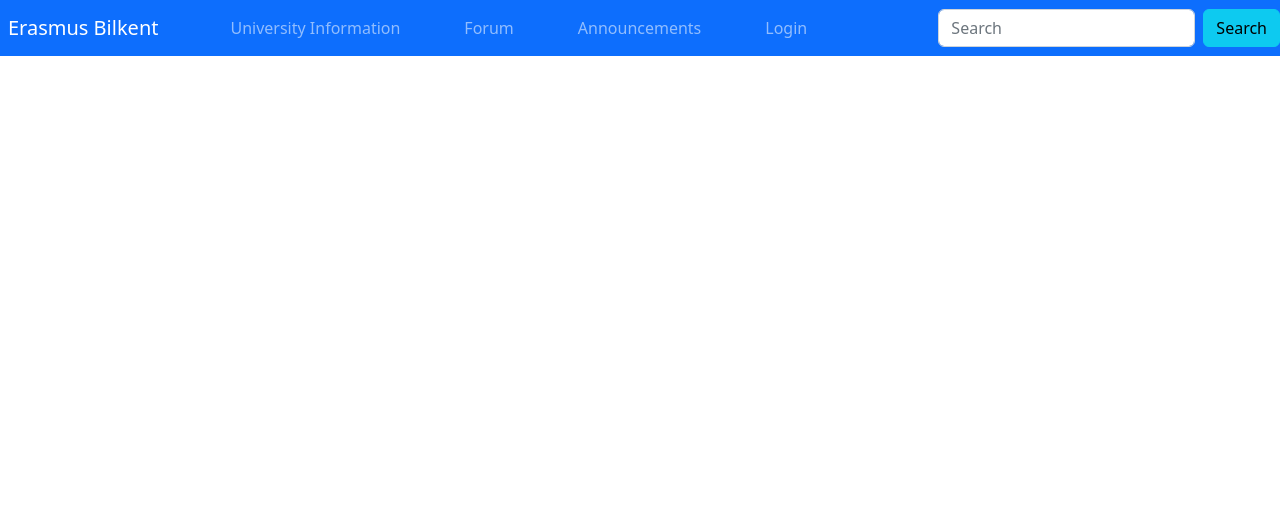
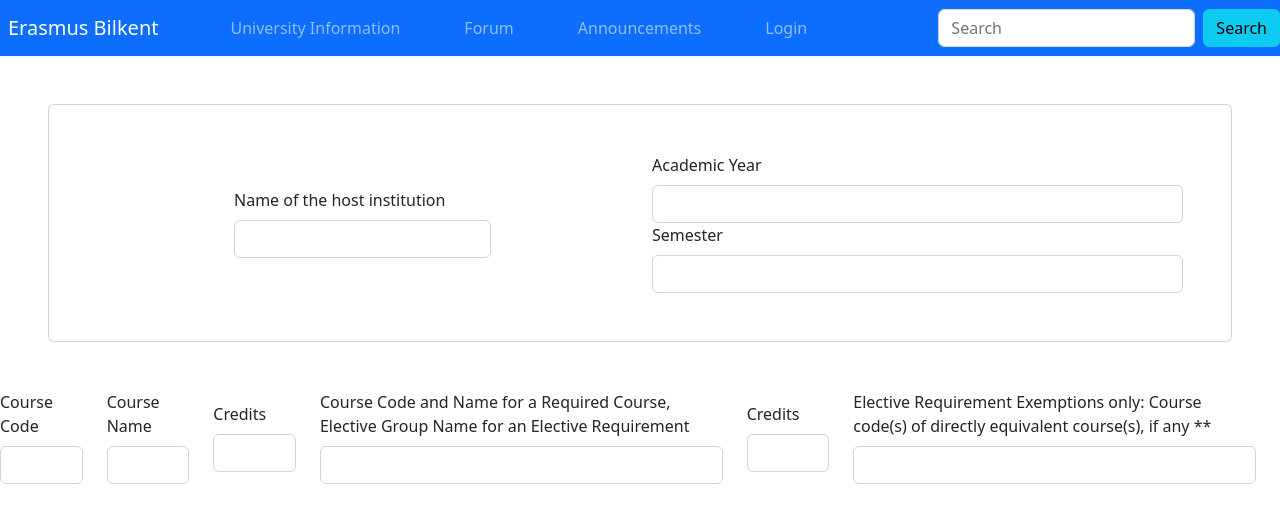
Before and after one commit to hasatsrnkn/Bilkent-CS-Exchange, a Next.js app in the folder csexchange/: page /student/preapproval/1 in a window 1280 px wide. Shown: the top 522 px of the page. Built offline with nearby package versions, Linux system fonts and the light colour scheme.

Commit message:
preapproval changed

```diff
--- /dev/null
+++ b/csexchange/components/Files/PreApproval/Courses.js
@@ -0,0 +1,51 @@
+import { Form, Container, Row, Card, Col } from "react-bootstrap";
+const Courses = (props) => {
+  return (
+    <Row>
+      <Col className="col-1 d-flex justify-content-center align-items-center">
+        <Form.Group>
+          <Form.Label>Course Code</Form.Label>
+          <Form.Control type="text"></Form.Control>
+        </Form.Group>
+      </Col>
+      <Col className="col-1 d-flex justify-content-center align-items-center">
+        <Form.Group>
+          <Form.Label>Course Name</Form.Label>
+          <Form.Control type="text"></Form.Control>
+        </Form.Group>
+      </Col>
+      <Col className="col-1 d-flex justify-content-center align-items-center">
+        <Form.Group>
+          <Form.Label>Credits</Form.Label>
+          <Form.Control type="text"></Form.Control>
+        </Form.Group>
+      </Col>
+      <Col className="col-4 d-flex justify-content-center align-items-center">
+        <Form.Group>
+          <Form.Label>
+            Course Code and Name for a Required Course, Elective Group Name for
+            an Elective Requirement
+          </Form.Label>
+          <Form.Control type="text"></Form.Control>
+        </Form.Group>
+      </Col>
+      <Col className="col-1 d-flex justify-content-center align-items-center">
+        <Form.Group>
+          <Form.Label>Credits</Form.Label>
+          <Form.Control type="text"></Form.Control>
+        </Form.Group>
+      </Col>
+      <Col className="col-4 d-flex justify-content-center align-items-center">
+        <Form.Group>
+          <Form.Label>
+            Elective Requirement Exemptions only: Course code(s) of directly
+            equivalent course(s), if any **
+          </Form.Label>
+          <Form.Control type="text"></Form.Control>
+        </Form.Group>
+      </Col>
+    </Row>
+  );
+};
+
+export default Courses;
--- /dev/null
+++ b/csexchange/components/Files/PreApproval/PreApprovalForm.js
@@ -0,0 +1,42 @@
+import { Form, Row, Col, Container, Card } from "react-bootstrap";
+import Courses from "./Courses";
+
+const PreApprovalForm = (props) => {
+  return (
+    <Container>
+      <Row>
+        <Form>
+          <Card className="p-5 m-5">
+            <Row>
+              <Col className="col-6 d-flex justify-content-center align-items-center">
+                <Form.Group>
+                  <Form.Label>Name of the host institution</Form.Label>
+                  <Form.Control type="text"></Form.Control>
+                </Form.Group>
+              </Col>
+              <Col className="col-6">
+                <Row>
+                  <Form.Group>
+                    <Form.Label>Academic Year</Form.Label>
+                    <Form.Control type="text"></Form.Control>
+                  </Form.Group>
+                </Row>
+                <Row>
+                  <Form.Group>
+                    <Form.Label>Semester</Form.Label>
+                    <Form.Control type="text"></Form.Control>
+                  </Form.Group>
+                </Row>
+              </Col>
+            </Row>
+          </Card>
+          <Row>
+            <Courses></Courses>
+          </Row>
+        </Form>
+      </Row>
+    </Container>
+  );
+};
+
+export default PreApprovalForm;
--- a/csexchange/components/UI/NavbarMenu.js
+++ b/csexchange/components/UI/NavbarMenu.js
@@ -1,5 +1,5 @@
 import Link from "next/link";
-import { Nav, Form, Button } from "react-bootstrap";
+import { Nav, Form, Button, Container } from "react-bootstrap";
 import Navbar from "react-bootstrap/Navbar";
 import { useSelector, useDispatch } from "react-redux";
 import { authActions } from "../../store/auth";
@@ -7,13 +7,14 @@ import { authActions } from "../../store/auth";
 const NavbarMenu = (props) => {
   const dispatch = useDispatch();
   const isAuth = useSelector((state) => state.auth.isAuthenticated);
-  const user = useSelector((state) => state.auth.token) ; /*değişcek*/
+  const user = useSelector((state) => state.auth.token); /*değişcek*/
 
   const logoutHandler = () => {
     dispatch(authActions.logout());
   };
 
   return (
+    <Container>
       <Navbar bg="primary" variant="dark">
         <Navbar.Brand className="ms-2">Erasmus Bilkent</Navbar.Brand>
         <Nav className="me-auto">
@@ -33,9 +34,7 @@ const NavbarMenu = (props) => {
           )}
           {isAuth && (
             <Link href={`/student/profile/${user}`} passHref legacyBehavior>
-          <Nav.Link className="ms-5">
-            Profile
-          </Nav.Link>
+              <Nav.Link className="ms-5">Profile</Nav.Link>
             </Link>
           )}
           {isAuth && (
@@ -56,6 +55,7 @@ const NavbarMenu = (props) => {
           <Button variant="info">Search</Button>
         </Form>
       </Navbar>
+    </Container>
   );
 };
 
--- a/csexchange/pages/student/preapproval/[studentId].js
+++ b/csexchange/pages/student/preapproval/[studentId].js
@@ -1,11 +1,15 @@
+import { Fragment } from "react";
+import { Form, Container, Row, Card, Col } from "react-bootstrap";
+import PreApprovalForm from "../../../components/Files/PreApproval/PreApprovalForm";
 import NavbarMenu from "../../../components/UI/NavbarMenu";
 
 const PreApprovalPage = (props) => {
-  return <div>
-    <NavbarMenu>
-
-    </NavbarMenu>
-  </div>;
+  return (
+    <Row>
+      <NavbarMenu></NavbarMenu>
+      <PreApprovalForm></PreApprovalForm>
+    </Row>
+  );
 };
 
 export default PreApprovalPage;
--- a/csexchange/pages/student/profile/[studentId].js
+++ b/csexchange/pages/student/profile/[studentId].js
@@ -29,7 +29,7 @@ const student = {
 };
 const studentProfilePage = (props) => {
   return (
-    <div>
+    <Row>
       <NavbarMenu></NavbarMenu>
       <Row>
         <Col className="col-2">
@@ -61,7 +61,7 @@ const studentProfilePage = (props) => {
           </Row>
         </Col>
       </Row>
-    </div>
+    </Row>
   );
 };
 
--- a/csexchange/store/index.js
+++ b/csexchange/store/index.js
@@ -1,10 +1,12 @@
 import { configureStore } from "@reduxjs/toolkit";
 
 import authReducer from "./auth";
+import loadingReducer from "./loading";
 
 const store = configureStore({
   reducer: {
     auth: authReducer,
+    loading: loadingReducer,
   },
 });
 
--- /dev/null
+++ b/csexchange/store/loading.js
@@ -0,0 +1,22 @@
+import { createSlice } from "@reduxjs/toolkit";
+
+const initialLoadingState = {
+  isLoading: false,
+};
+
+const loadingSlice = createSlice({
+  name: "loading",
+  initialState: initialLoadingState,
+  reducers: {
+    setIsLoading(state) {
+      state.isLoading = true;
+    },
+    setIsNotLoading(state) {
+      state.isLoading = false;
+    },
+  },
+});
+
+export const loadingActions = loadingSlice.actions;
+
+export default loadingSlice.reducer;
```
Also changed, not shown: csexchange/components/mainMenuPage/MainPageForm.js (+4 -14 lines), csexchange/pages/index.js (+24 -4 lines). Lines whose indentation alone changed are shown as unchanged.
